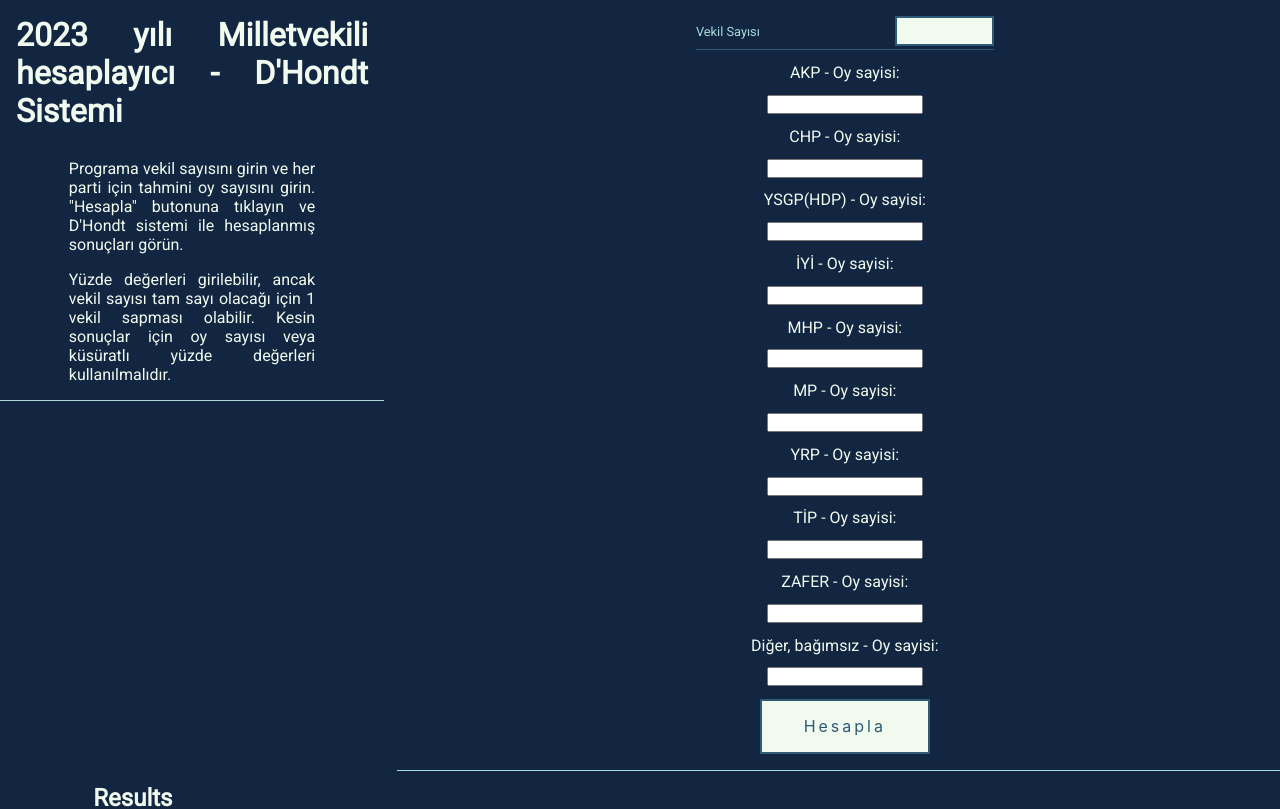
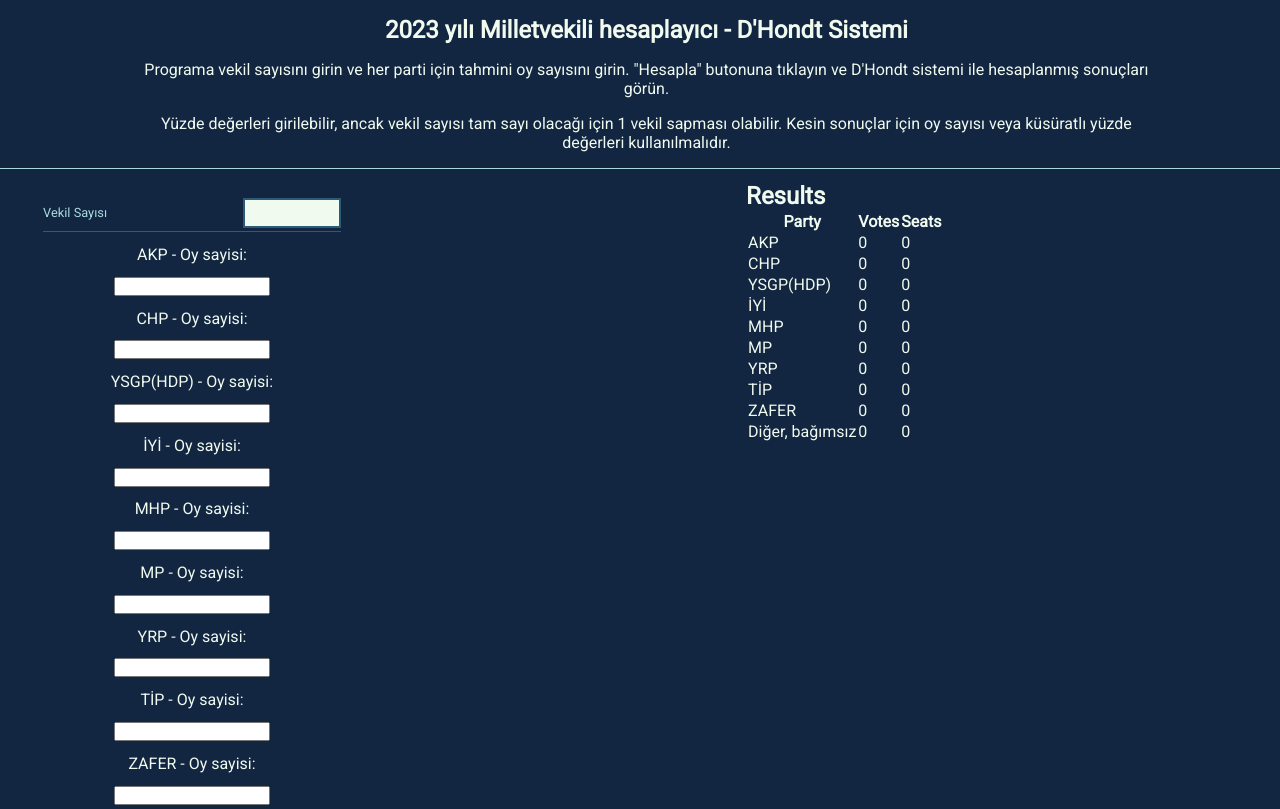
Before and after one commit to berkaysson/dhondt-system-calculator, a React (Create React App) app: page / in a window 1280 px wide. Shown: the top 809 px of the page. Built offline with nearby package versions, Linux system fonts and the light colour scheme.

Commit message:
Add grid system

```diff
--- a/src/Components/Header.js
+++ b/src/Components/Header.js
@@ -5,8 +5,12 @@
   flex-direction: column;
   justify-content: center;
   align-items: center;
-  text-align: justify;
+  text-align: center;
   padding: var(--padding);
+  width: 100%;
+
+  grid-column: 1/3;
+  grid-row: 1/2;
 
   gap: var(--gap);
 
@@ -14,8 +18,7 @@
 `
 
 const InfoWrapper = styled.section`
-  width: 70%;
-
+  width: 80%;
   & p {
     margin-top:1rem;
   }
@@ -24,8 +27,8 @@
 function Header() {
   return (
     <HeaderWrapper>
+      <InfoWrapper>
       <h1>2023 yılı Milletvekili hesaplayıcı - D'Hondt Sistemi</h1>
-      <InfoWrapper>
         <p>Programa vekil sayısını girin ve her parti için tahmini oy sayısını girin. "Hesapla" butonuna tıklayın ve D'Hondt sistemi ile hesaplanmış sonuçları görün.</p>
         <p>Yüzde değerleri girilebilir, ancak vekil sayısı tam sayı olacağı için 1 vekil sapması olabilir. Kesin sonuçlar için oy sayısı veya küsüratlı yüzde değerleri kullanılmalıdır.</p>
       </InfoWrapper>
```
